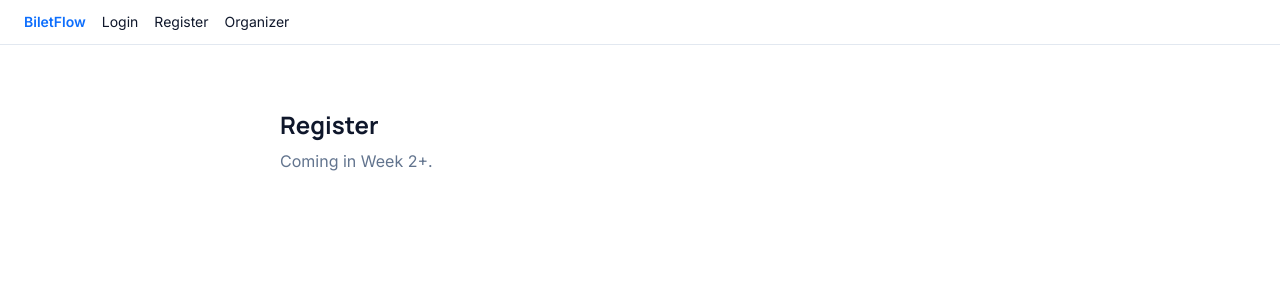
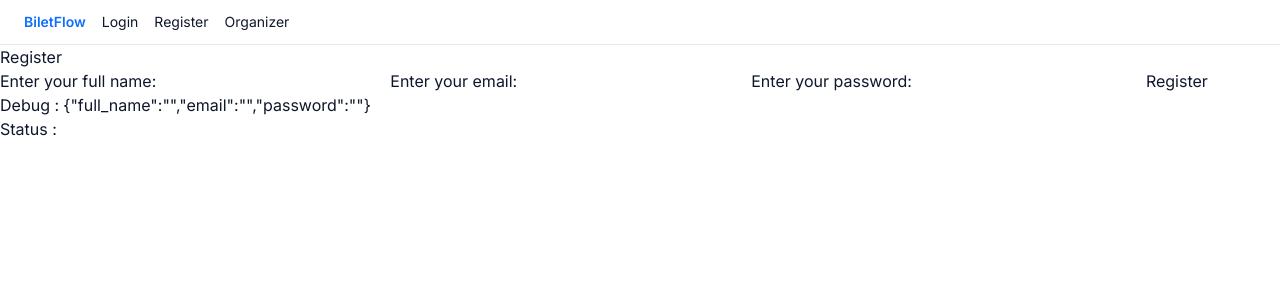
Before and after one commit to diaskarshal/biletflow, a React (Vite) app in the folder web/: page /register in a window 1280 px wide. Shown: the top 300 px of the page. Built offline with nearby package versions, Linux system fonts and the light colour scheme; no server answers; what openapi-fetch would draw is missing.

Commit message:
add register form

```diff
--- a/web/src/App.tsx
+++ b/web/src/App.tsx
@@ -3,6 +3,7 @@ import { Link, Route, Routes } from "react-router-dom";
 import { Home } from "./pages/Home";
 import { Placeholder } from "./pages/Placeholder";
 import { Login } from "./pages/Login";
+import { Register } from "./pages/Register";
 
 const queryClient = new QueryClient();
 
@@ -26,7 +27,7 @@ function App() {
       <Routes>
         <Route path="/" element={<Home />} />
         <Route path="/login" element={<Login/>} />
-        <Route path="/register" element={<Placeholder title="Register" />} />
+        <Route path="/register" element={<Register/>} />
         <Route path="/events/:slug" element={<Placeholder title="Event" />} />
         <Route path="/organizer" element={<Placeholder title="Organizer Dashboard" />} />
         <Route path="/organizer/events/new" element={<Placeholder title="Create Event" />} />
--- /dev/null
+++ b/web/src/components/RegisterForm.tsx
@@ -0,0 +1,78 @@
+import { useState } from 'react'
+import { useMutation } from '@tanstack/react-query';
+import { api } from "../api/client";
+
+export function RegisterForm() {
+    type RegisterCreds = {
+        full_name: string,
+        email: string,
+        password: string,
+    }
+
+    const [creds, setCreds] = useState<RegisterCreds>({full_name: "", email: "", password: ""});
+
+    const { mutate, isPending, isError, isSuccess, error} = useMutation({
+        mutationFn: async (credentials: RegisterCreds) => {
+            const { data, error } = await api.POST("/api/v1/auth/register", { body: credentials });
+            if (error) throw error;
+            return data;
+        },
+    });
+
+    function handleChange(e:React.ChangeEvent<HTMLInputElement>) {
+        const { name, value } = e.target;
+        setCreds((prev) => ({...prev, [name]: value}));
+    }
+
+    function handleSubmit(e:React.SubmitEvent<HTMLFormElement>) {
+        e.preventDefault()
+        mutate(creds);
+    }
+
+    function handleStatus() {
+        if (isPending) {
+            return "Loading";
+        }
+        else if (isError) {
+            return error.message;
+        }
+        else if (isSuccess) {
+            return "Registered";
+        }
+    }
+
+    return (
+       <form onSubmit={handleSubmit}>
+            <label>
+                Enter your full name:
+                <input
+                    type="text"
+                    name="full_name"
+                    value={creds.full_name}
+                    onChange={handleChange}
+                />
+            </label>
+            <label>
+                Enter your email:
+                <input
+                    type="text"
+                    name="email"
+                    value={creds.email}
+                    onChange={handleChange}
+                />
+            </label>
+            <label>
+                Enter your password:
+                <input
+                    type="password"
+                    name="password"
+                    value={creds.password}
+                    onChange={handleChange}
+                />
+            </label>
+            <button type="submit">Register</button>
+            <p>Debug : {JSON.stringify(creds)}</p>
+            <p>Status : {handleStatus()} </p>
+       </form>
+    );
+}
--- /dev/null
+++ b/web/src/pages/Register.tsx
@@ -0,0 +1,11 @@
+import { RegisterForm } from '../components/RegisterForm';
+
+export function Register() {
+
+    return (
+        <div>
+            <h1>Register</h1>
+            <RegisterForm/>
+        </div>
+    );
+}
```
